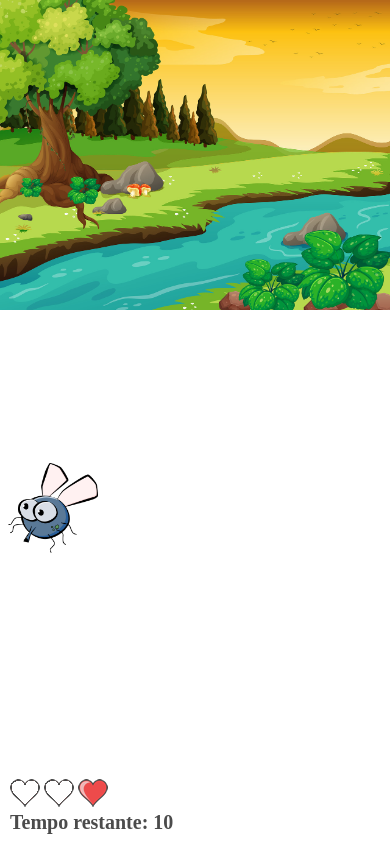
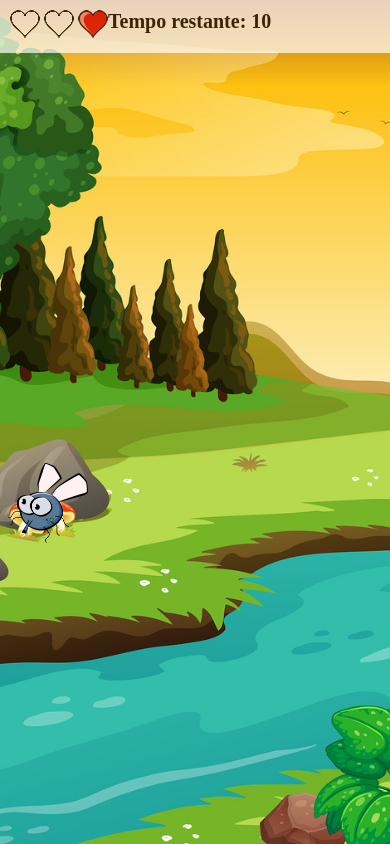
Before and after one commit to jeffthedeveloper/APP-Game-Mata-Mosquitov2, a plain HTML site: page app.html in a window 390 px wide. Drawn offline with Linux system fonts and the light colour scheme.

Commit message:
Update estilo.css
Adicionando recursos de responsividade e omissão do cursor para dispositivos móveis

```diff
--- a/estilo.css
+++ b/estilo.css
@@ -5,7 +5,10 @@ html {
 body {
 	background-image: url(imagens/bg.jpg);
 	background-repeat: no-repeat;
-	background-size: 100%;
+	background-position: center;
+	background-size: cover;
+	height: 100vh;
+	margin: 0;
 }
 
 #mosquito {
@@ -45,7 +48,7 @@ body {
 	bottom: 0px;
 	border-top: solid 1px #fff;
 	background-color: #fff;
-	opacity: 0.7
+	opacity: 0.7;
 }
 
 .vidas {
@@ -57,3 +60,33 @@ body {
 	font-size: 20px;
 	font-weight: bold;
 }
+
+/* Media Query para Responsibidade */
+@media (max-width: 768px){
+	html{
+			cursor: default; /* Remove o cursor customizado em telas touch */
+	}
+
+	.painel{
+			bottom: auto;
+			top: 0;
+			width: 100%;
+			border-top: none;
+			border-bottom: solid 1px #fff;
+	}
+
+	.mosquito1 {
+			width:40px;
+			height:40px;
+	}
+
+
+	.mosquito2 {
+			width:60px;
+			height:60px;
+	}
+
+	.mosquito3 {
+			width:80px;
+			height:80px;
+	}
```
